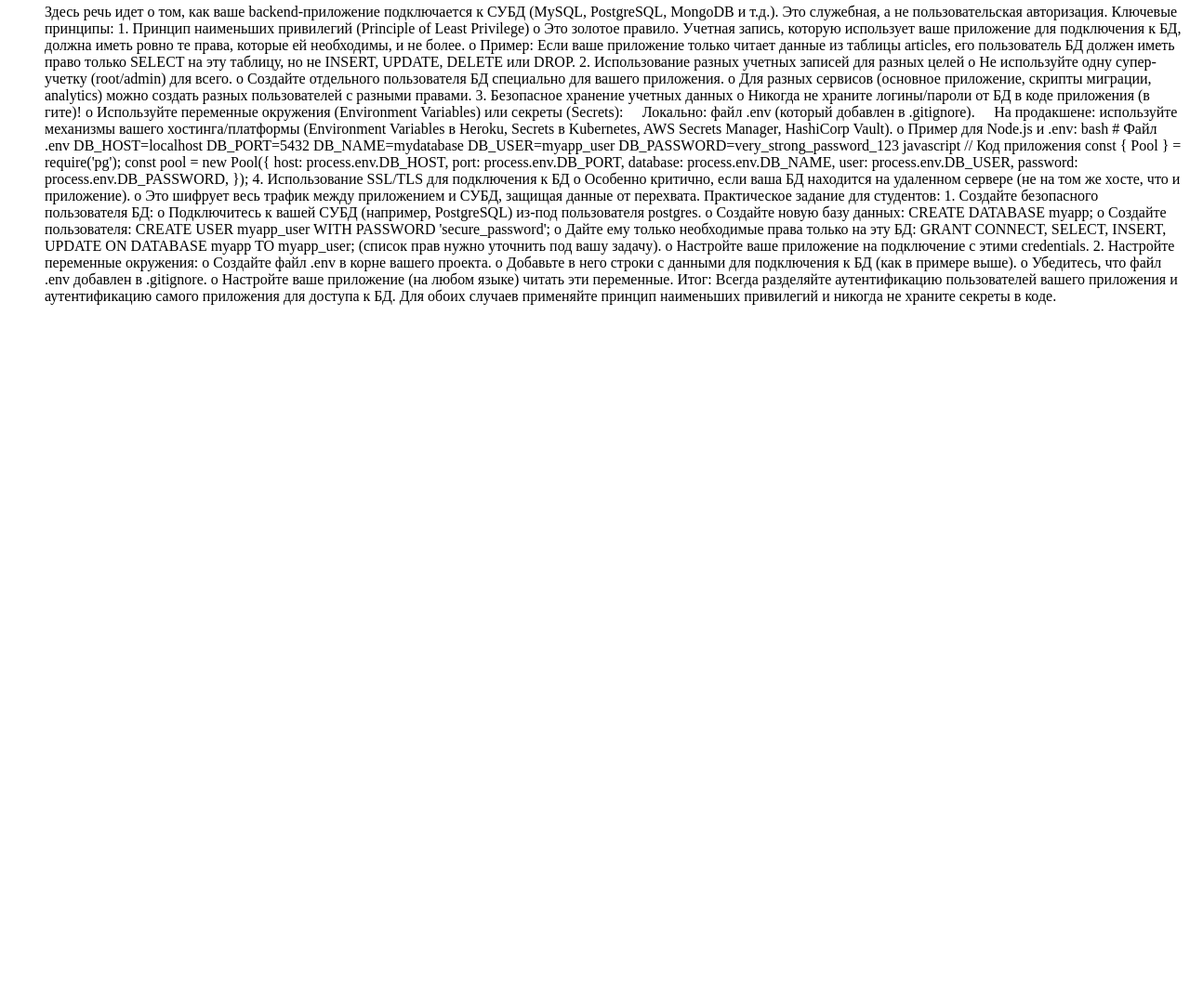
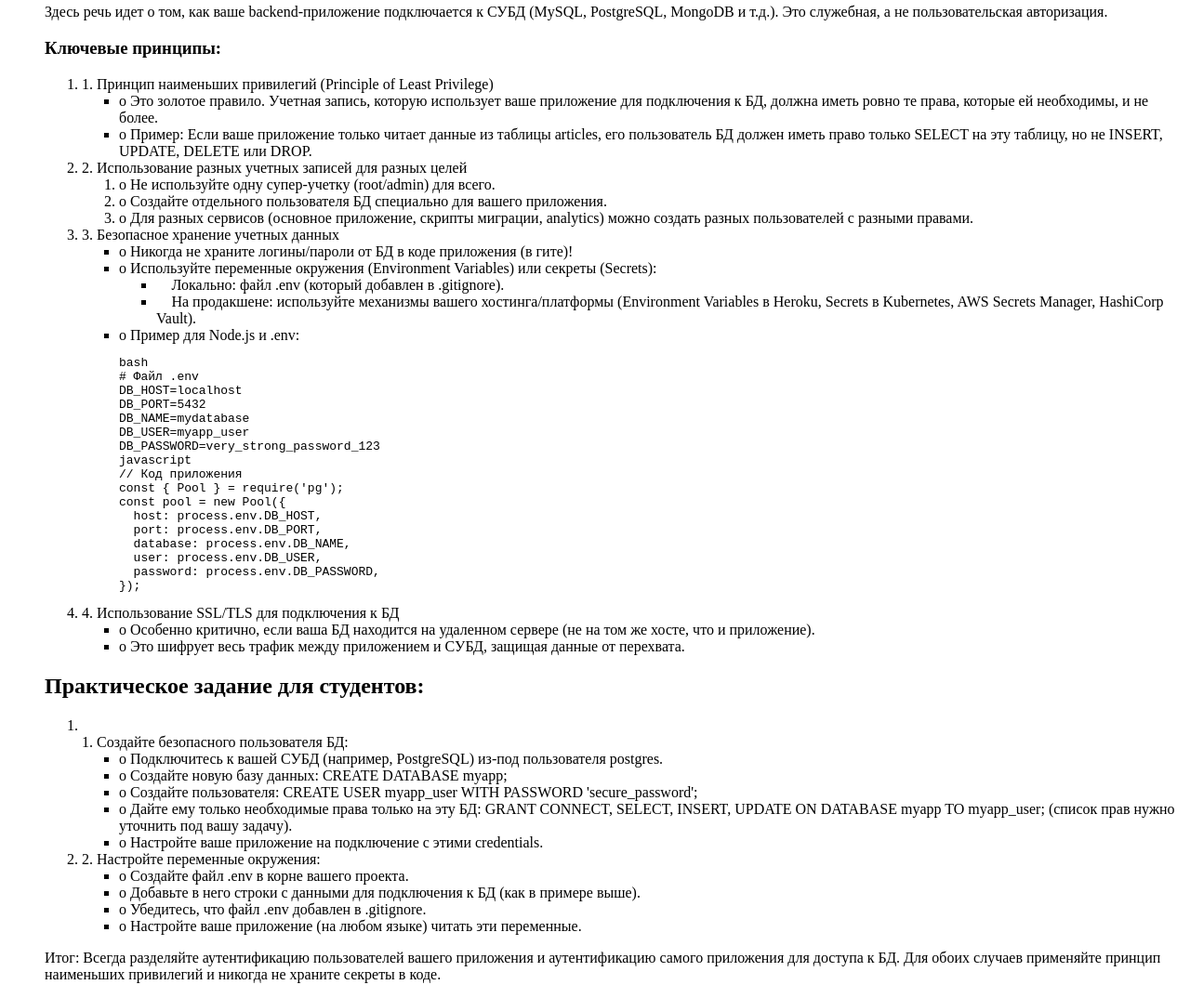
Before and after one commit to Feliandz/Da-stuff, a plain HTML site: page 1_лекция_Аутентификация_соединений_с_сервером_Авторизация_логинов.html in a window 1280 px wide. Shown: the part 1092-2166 px from the top of the page at 93% size. Before the commit the page ends 1436 px from the top, so only its background shows below. Drawn offline with Linux system fonts and the light colour scheme.

Commit message:
Update 1_лекция_Аутентификация_соединений_с_сервером_Авторизация_логинов.html
Списки готовы, 1-в-1 жирнота и стронг есть только в начале

```diff
--- a/1_лекция_Аутентификация_соединений_с_сервером_Авторизация_логинов.html
+++ b/1_лекция_Аутентификация_соединений_с_сервером_Авторизация_логинов.html
@@ -60,22 +60,32 @@
     </ul>
 <p>________________________________________</p>
     <h2>Часть 2: Авторизация логинов для подключения к базам данных</h2>
-Здесь речь идет о том, как ваше backend-приложение подключается к СУБД (MySQL, PostgreSQL, MongoDB и т.д.). Это служебная, а не пользовательская авторизация.
-Ключевые принципы:
-1.	Принцип наименьших привилегий (Principle of Least Privilege)
-o	Это золотое правило. Учетная запись, которую использует ваше приложение для подключения к БД, должна иметь ровно те права, которые ей необходимы, и не более.
-o	Пример: Если ваше приложение только читает данные из таблицы articles, его пользователь БД должен иметь право только SELECT на эту таблицу, но не INSERT, UPDATE, DELETE или DROP.
-2.	Использование разных учетных записей для разных целей
-o	Не используйте одну супер-учетку (root/admin) для всего.
-o	Создайте отдельного пользователя БД специально для вашего приложения.
-o	Для разных сервисов (основное приложение, скрипты миграции, analytics) можно создать разных пользователей с разными правами.
-3.	Безопасное хранение учетных данных
-o	Никогда не храните логины/пароли от БД в коде приложения (в гите)!
-o	Используйте переменные окружения (Environment Variables) или секреты (Secrets):
-	Локально: файл .env (который добавлен в .gitignore).
-	На продакшене: используйте механизмы вашего хостинга/платформы (Environment Variables в Heroku, Secrets в Kubernetes, AWS Secrets Manager, HashiCorp Vault).
-o	Пример для Node.js и .env:
-bash
+<p>Здесь речь идет о том, как ваше backend-приложение подключается к СУБД (MySQL, PostgreSQL, MongoDB и т.д.). Это служебная, а не пользовательская авторизация.</p>
+<h3>Ключевые принципы:</h3>
+    <ol>
+    <li>1.	Принцип наименьших привилегий (Principle of Least Privilege)
+    <ul>
+    <li>o	Это золотое правило. Учетная запись, которую использует ваше приложение для подключения к БД, должна иметь ровно те права, которые ей необходимы, и не более.</li>
+    <li>o	Пример: Если ваше приложение только читает данные из таблицы articles, его пользователь БД должен иметь право только SELECT на эту таблицу, но не INSERT, UPDATE, DELETE или DROP.</li>
+	</ul>
+    </li>
+    <li>2.	Использование разных учетных записей для разных целей
+	<ol>
+    <li>o	Не используйте одну супер-учетку (root/admin) для всего.</li>
+    <li>o	Создайте отдельного пользователя БД специально для вашего приложения.</li>
+    <li>o	Для разных сервисов (основное приложение, скрипты миграции, analytics) можно создать разных пользователей с разными правами.</li>
+	</ol>
+	</li>
+    <li>3.	Безопасное хранение учетных данных
+	<ul>
+    <li>o	Никогда не храните логины/пароли от БД в коде приложения (в гите)!</li>
+    <li>o	Используйте переменные окружения (Environment Variables) или секреты (Secrets):</li>
+	<ul>
+    <li>	Локально: файл .env (который добавлен в .gitignore).</li>
+    <li>	На продакшене: используйте механизмы вашего хостинга/платформы (Environment Variables в Heroku, Secrets в Kubernetes, AWS Secrets Manager, HashiCorp Vault).</li>
+	</ul>
+    <li>o	Пример для Node.js и .env:
+<pre>bash
 # Файл .env
 DB_HOST=localhost
 DB_PORT=5432
@@ -91,22 +101,33 @@ const pool = new Pool({
   database: process.env.DB_NAME,
   user: process.env.DB_USER,
   password: process.env.DB_PASSWORD,
-});
-4.	Использование SSL/TLS для подключения к БД
-o	Особенно критично, если ваша БД находится на удаленном сервере (не на том же хосте, что и приложение).
-o	Это шифрует весь трафик между приложением и СУБД, защищая данные от перехвата.
-Практическое задание для студентов:
-1.	Создайте безопасного пользователя БД:
-o	Подключитесь к вашей СУБД (например, PostgreSQL) из-под пользователя postgres.
-o	Создайте новую базу данных: CREATE DATABASE myapp;
-o	Создайте пользователя: CREATE USER myapp_user WITH PASSWORD 'secure_password';
-o	Дайте ему только необходимые права только на эту БД: GRANT CONNECT, SELECT, INSERT, UPDATE ON DATABASE myapp TO myapp_user; (список прав нужно уточнить под вашу задачу).
-o	Настройте ваше приложение на подключение с этими credentials.
-2.	Настройте переменные окружения:
-o	Создайте файл .env в корне вашего проекта.
-o	Добавьте в него строки с данными для подключения к БД (как в примере выше).
-o	Убедитесь, что файл .env добавлен в .gitignore.
-o	Настройте ваше приложение (на любом языке) читать эти переменные.
-Итог: Всегда разделяйте аутентификацию пользователей вашего приложения и аутентификацию самого приложения для доступа к БД. Для обоих случаев применяйте принцип наименьших привилегий и никогда не храните секреты в коде.
+});</pre></li></ul>
+    <li>4.	Использование SSL/TLS для подключения к БД</li>
+	<ul>
+    <li>o	Особенно критично, если ваша БД находится на удаленном сервере (не на том же хосте, что и приложение).</li>
+    <li>o	Это шифрует весь трафик между приложением и СУБД, защищая данные от перехвата.</li>
+    </ul>
+	</ol>
+<h2>Практическое задание для студентов:</h2>
+	<ol>
+    <li></li>1.	Создайте безопасного пользователя БД:
+	<ul>
+    <li>o	Подключитесь к вашей СУБД (например, PostgreSQL) из-под пользователя postgres.</li>
+    <li>o	Создайте новую базу данных: CREATE DATABASE myapp;</li>
+    <li>o	Создайте пользователя: CREATE USER myapp_user WITH PASSWORD 'secure_password';</li>
+    <li>o	Дайте ему только необходимые права только на эту БД: GRANT CONNECT, SELECT, INSERT, UPDATE ON DATABASE myapp TO myapp_user; (список прав нужно уточнить под вашу задачу).</li>
+    <li>o	Настройте ваше приложение на подключение с этими credentials.</li>
+	</ul>
+	</li>
+    <li>2.	Настройте переменные окружения:
+	<ul>
+    <li>o	Создайте файл .env в корне вашего проекта.</li>
+    <li>o	Добавьте в него строки с данными для подключения к БД (как в примере выше).</li>
+    <li>o	Убедитесь, что файл .env добавлен в .gitignore.</li>
+    <li>o	Настройте ваше приложение (на любом языке) читать эти переменные.</li>
+	</ul>
+	</li>
+	</ol>
+<p></p>Итог: Всегда разделяйте аутентификацию пользователей вашего приложения и аутентификацию самого приложения для доступа к БД. Для обоих случаев применяйте принцип наименьших привилегий и никогда не храните секреты в коде.</p>
 </body>
 </html>
```
